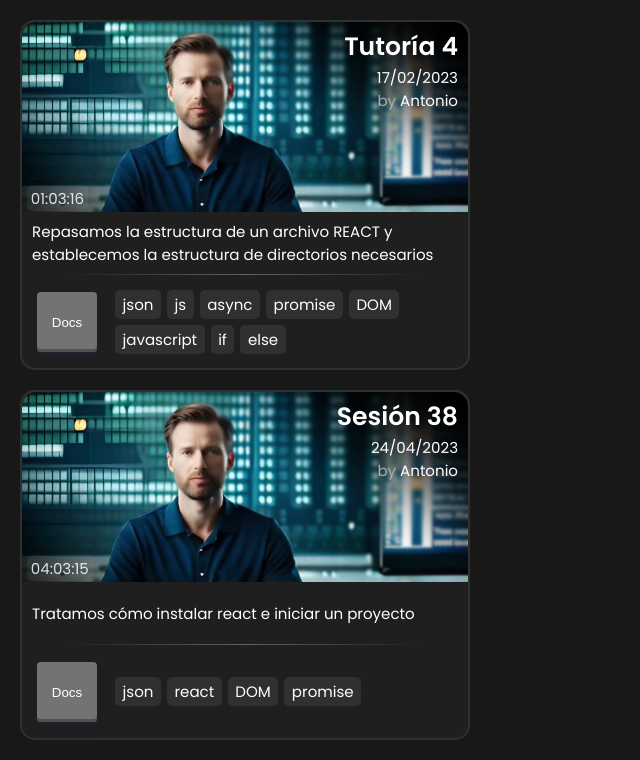
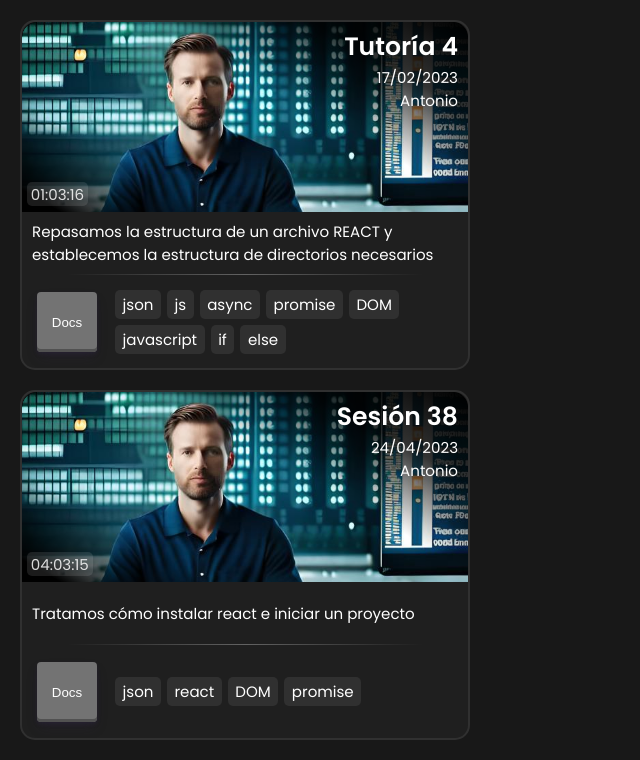
Before and after one commit to C4rlosca/FSWD-IndexHelper, a React (Create React App) app: page / in a window 1280 px wide. Shown: the top 760 px of the page, without its empty margins (0-640 px from the left). Built offline with nearby package versions, Linux system fonts and the light colour scheme.

Commit message:
card hover design

```diff
--- a/src/Components/Card.css
+++ b/src/Components/Card.css
@@ -17,7 +17,6 @@
   font-family: "Poppins", sans-serif;
 }
 .Card:hover {
-  transform: translateY(-2px);
   box-shadow: #ffffff30 0 0 10px;
   transition: all 0.1s ease-in-out;
 }
@@ -28,10 +27,12 @@
   position: relative;
   border-top-left-radius: 15px;
   border-top-right-radius: 15px;
+  overflow: hidden;
+  background-color: black;
 }
 /* .Card .Thumbnail div.Overlay {
   position: relative;
-  background: linear-gradient(31deg, rgba(0,0,0,1) 0%, rgba(0,0,0,0) 20%, rgba(0,0,0,0) 80%, rgba(0,0,0,1) 100%);
+  background: linear-gradient(25deg, rgba(0,0,0,1) 0%, rgba(0,0,0,0) 25%, rgba(0,0,0,0) 75%, rgba(0,0,0,1) 100%);
 } */
 .Card .Thumbnail div.Title {
   position: absolute;
@@ -51,6 +52,14 @@
   /* border: 1px solid white; */
   border-top-left-radius: 15px;
   border-top-right-radius: 15px;
+  transition: all 0.3s ease-in-out;
+  mask-image: linear-gradient(30deg, rgba(0,0,0,0) 0%, rgba(0,0,0,0) 5%, rgba(0,0,0,1) 25%, rgba(0,0,0,1) 60%, rgba(0,0,0,0.2) 80%, rgba(0,0,0,0) 100%);
+}
+.Card:hover .Thumbnail img {
+  transform:scale(1.05);
+  transition: all 0.3s ease-in-out;
+  pointer-events: none;
+  overflow: hidden;
 }
 .Card .Thumbnail div.Duration {
   position: absolute;
@@ -59,13 +68,10 @@
 }
 .Card .Thumbnail .Duration p {
   opacity: 0.85;
-  background-color: #ffffff10;
-  padding: 0.1em 0.25em;
+  background-color: #ffffff20;
+  padding: 0.05em 0.25em;
+  margin: 5px 0;
   border-radius: 5px;
-}
-.Card .Thumbnail span {
-  display: inline-block;
-  color: rgb(175, 175, 175);
 }
 .Card container.Elements {
   width: 100%;
@@ -84,7 +90,12 @@
 .Card .Elements div.Separator {
   width: 80%;
   height: 1px;
-background: linear-gradient(90deg, rgba(255,255,255,0) 0%, rgba(255,255,255,0.3) 50%, rgba(255,255,255,0) 100%);
+  background: linear-gradient(
+    90deg,
+    rgba(255, 255, 255, 0) 0%,
+    rgba(255, 255, 255, 0.3) 50%,
+    rgba(255, 255, 255, 0) 100%
+  );
   margin: 0 auto;
 }
 .Card .Elements div.BottomCard {
@@ -135,11 +146,11 @@ background: linear-gradient(90deg, rgba(255,255,255,0) 0%, rgba(255,255,255,0.3)
   padding: 0.2em 0.5em;
   margin: 0.2em 0.2em;
   border-radius: 5px;
-  transition: background-color 0.20s;
+  transition: background-color 0.2s;
 }
 .Card .Elements .BottomCard ul li:hover {
   cursor: pointer;
   background-color: #73737380;
-  transition: background-color 0.20s;
+  transition: background-color 0.2s;
   will-change: background-color;
 }
--- a/src/Components/Card.js
+++ b/src/Components/Card.js
@@ -1,6 +1,6 @@
 import Data from "../db/data.json";
 import "./Card.css";
-import VID from "../assets/images/VID2.jpg";
+import VID from "../assets/images/VID.jpg";
 import DOC from "../assets/images/DOC.jpg";
 
 const SecondsToString = (seconds) => {
@@ -41,9 +41,7 @@ const Card = () => {
             <p className="Date">
               {DatetoString(item.year, item.month, item.day)}
             </p>
-            <p>
-              <span>by</span> {item.teacher}
-            </p>
+            <p>{item.teacher}</p>
           </div>
           <div class="Duration">
             <p>{SecondsToString(item.duration) || ""}</p>
```
